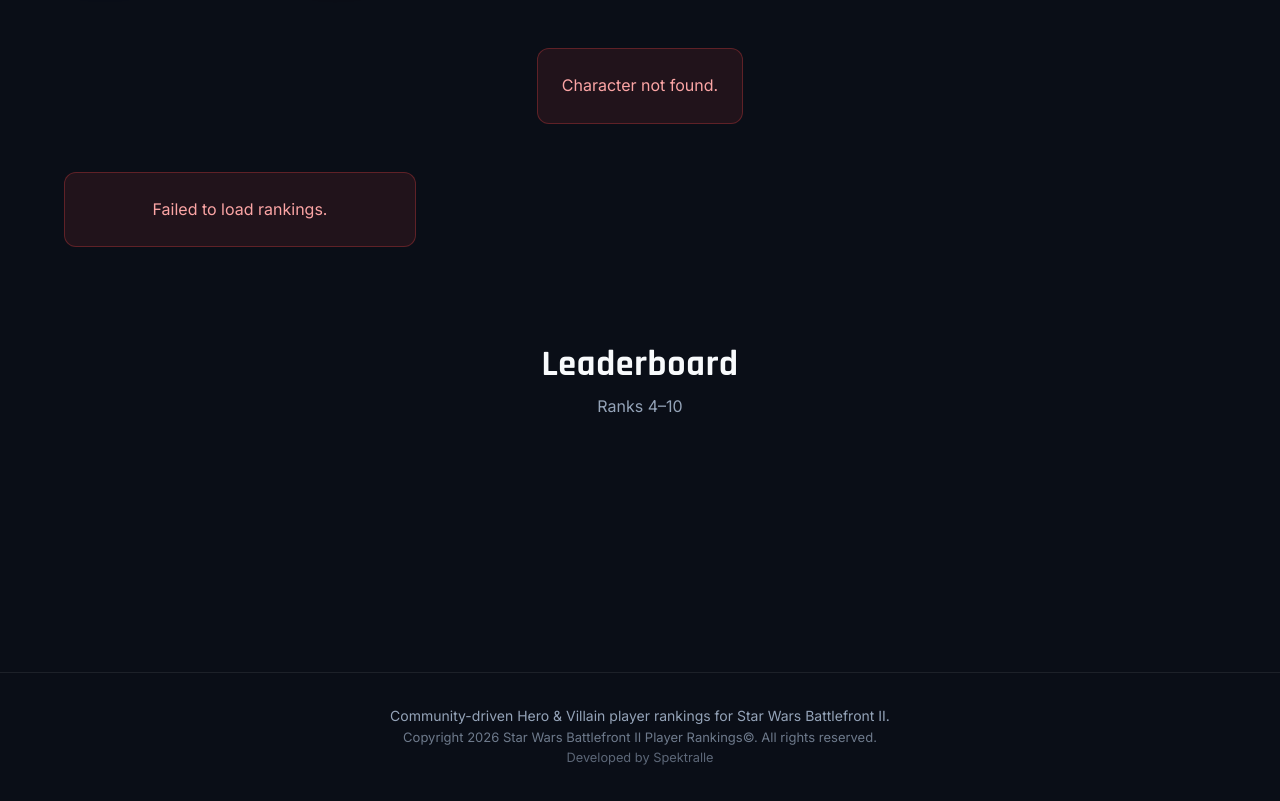
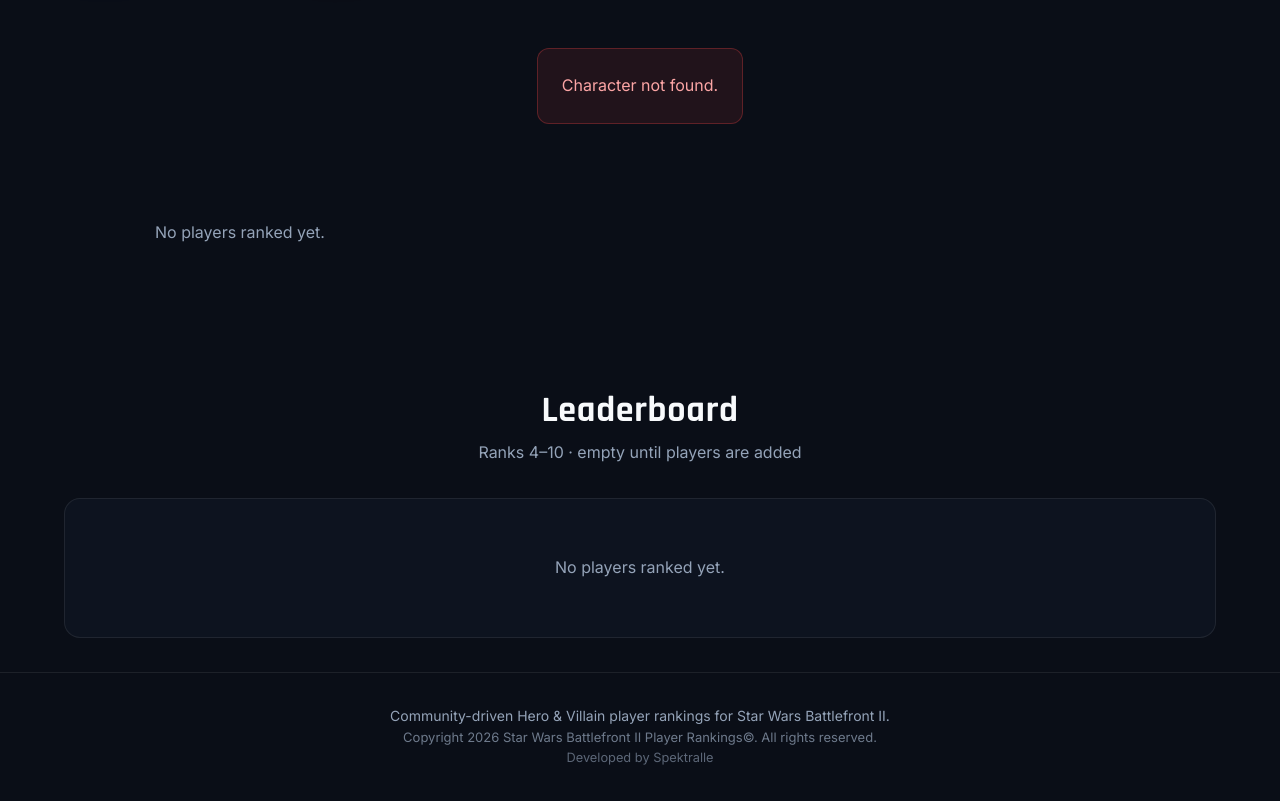
Before and after one commit to sandrodevv/SWBFIIRANKINGS, a Django app: page /characters/1/ in a window 1280 px wide. Shown: the part 65-866 px from the top of the page. Run offline with Django 5.2, Linux system fonts and the light colour scheme.

Commit message:
Show empty podium and leaderboard states when a character has no players.
Keep the leaderboard panel visible with a clear no-players message instead of a blank page.

Co-authored-by: Cursor <cursoragent@cursor.com>

```diff
--- a/frontend/static/js/pages/character.js
+++ b/frontend/static/js/pages/character.js
@@ -165,9 +165,11 @@ async function loadRankings() {
       if (main) setVoteButtonsEnabled(main, false);
     }
   } catch (error) {
-    showError(podiumContainer, "Failed to load rankings.");
-    clearElement(leaderboardContainer);
-    if (inlineContainer) clearElement(inlineContainer);
+    renderPodium([], podiumContainer);
+    renderLeaderboard([], leaderboardContainer);
+    if (inlineContainer) {
+      renderInlineRankings([], inlineContainer);
+    }
     console.error(error);
   }
 }
--- a/frontend/static/js/render/leaderboard.js
+++ b/frontend/static/js/render/leaderboard.js
@@ -32,10 +32,18 @@ export function renderLeaderboardRow(ranking) {
 export function renderLeaderboard(rankings, container) {
   container.replaceChildren();
 
+  if (!rankings.length) {
+    container.appendChild(
+      createElement("div", "empty-state", "No players ranked yet.")
+    );
+    return;
+  }
+
   const rest = rankings.filter((r) => r.rank >= 4 && r.rank <= 10);
   if (!rest.length) {
-    const empty = createElement("div", "empty-state", "No additional rankings yet.");
-    container.appendChild(empty);
+    container.appendChild(
+      createElement("div", "empty-state", "No players in ranks 4–10 yet.")
+    );
     return;
   }
 
--- a/frontend/static/js/render/podium.js
+++ b/frontend/static/js/render/podium.js
@@ -42,6 +42,13 @@ export function renderPodium(rankings, container) {
   container.replaceChildren();
 
   const topThree = rankings.filter((r) => r.rank <= 3);
+  if (!topThree.length) {
+    container.appendChild(
+      createElement("div", "empty-state", "No players ranked yet.")
+    );
+    return;
+  }
+
   const order = [2, 1, 3];
   const sorted = order
     .map((rank) => topThree.find((r) => r.rank === rank))
--- a/frontend/static/scss/components/_leaderboard.scss
+++ b/frontend/static/scss/components/_leaderboard.scss
@@ -1,8 +1,23 @@
+.leaderboard-panel {
+  width: 100%;
+  padding: $spacing-lg;
+  border: 1px solid $color-border;
+  border-radius: $radius-lg;
+  background: rgba(17, 24, 39, 0.55);
+}
+
 .leaderboard-list {
   width: 100%;
   display: flex;
   flex-direction: column;
   gap: $spacing-sm;
+
+  .empty-state {
+    text-align: center;
+    color: $color-muted;
+    padding: $spacing-xl $spacing-md;
+    margin: 0;
+  }
 }
 
 .leaderboard-row {
--- a/frontend/templates/base.html
+++ b/frontend/templates/base.html
@@ -69,7 +69,7 @@
         </footer>
     </div>
 
-    <script type="module" src="{% static 'js/main.js' %}?v=40"></script>
+    <script type="module" src="{% static 'js/main.js' %}?v=41"></script>
     {% block extra_scripts %}{% endblock %}
 </body>
 </html>
--- a/frontend/templates/character.html
+++ b/frontend/templates/character.html
@@ -18,9 +18,11 @@
     <div class="container">
         <div class="section-header">
             <h2>Leaderboard</h2>
-            <p>Ranks 4–10</p>
+            <p>Ranks 4–10 · empty until players are added</p>
         </div>
-        <div class="leaderboard-list" data-container="leaderboard"></div>
+        <div class="leaderboard-panel">
+            <div class="leaderboard-list" data-container="leaderboard"></div>
+        </div>
     </div>
 </section>
 
```
Also changed, not shown: frontend/static/css/main.css.
